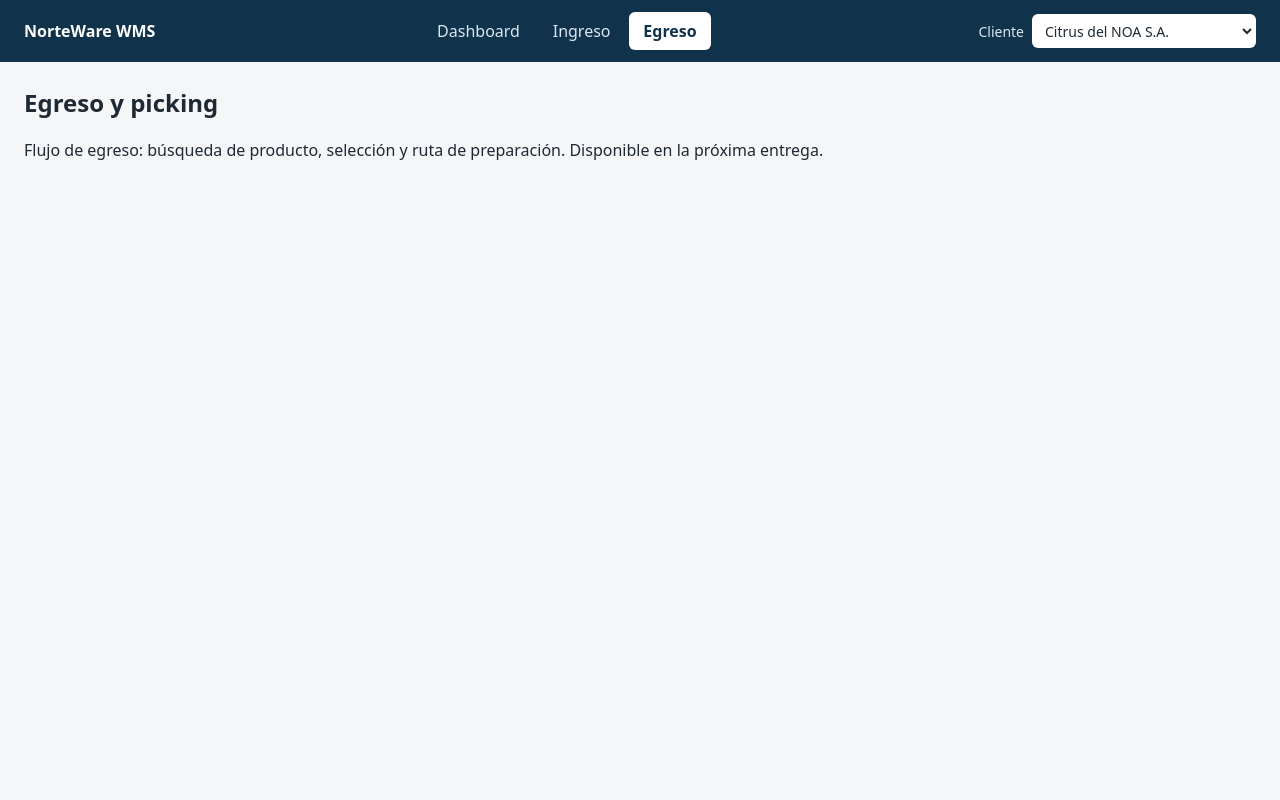
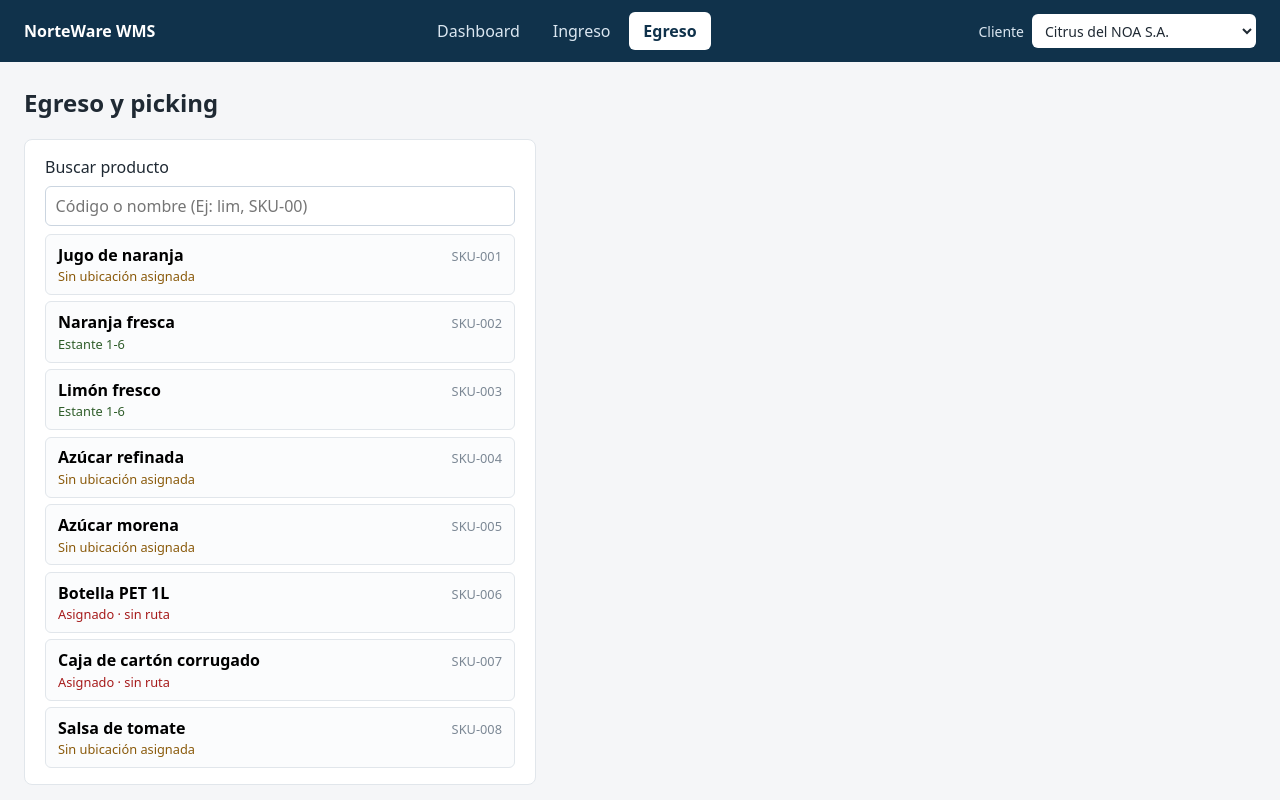
Before and after one commit to Aguss2403/norteware-wms, a React (Vite) app: page /egreso in a window 1280 px wide. Shown: the top 800 px of the page. Built offline with nearby package versions, Linux system fonts and the light colour scheme.

Commit message:
feat(outbound): add search box and egreso picking page

```diff
--- /dev/null
+++ b/src/components/SearchBox.jsx
@@ -0,0 +1,69 @@
+// Outbound search box (spec: outbound-picking Requirement: Product search).
+// Filters the seeded SKUs by code and/or name (case-insensitive) and shows
+// each result's assigned-location status on the ACTIVE client's layout.
+//
+// Props:
+//   onSelect(sku) — called when the user picks a result (owner: Egreso page).
+//
+// Behavior:
+//   - Empty query lists the whole catalog (browse mode), status included.
+//   - A query with no matches shows a no-results message and selects nothing.
+//   - Selection is reported to the parent; the route decision belongs to the
+//     page (spec: Product selection / Pick route display).
+
+import { useState } from 'react';
+import { useClient } from '../context/ClientContext.jsx';
+import { skus } from '../data/skus.js';
+import { rackStatusFor, searchSkus } from '../domain/outbound.js';
+
+const STATUS_COPY = {
+  located: (rackId) => `Estante ${rackId}`,
+  'no-route': () => 'Asignado · sin ruta',
+  unlocated: () => 'Sin ubicación asignada',
+};
+
+export default function SearchBox({ onSelect }) {
+  const { layout } = useClient();
+  const [query, setQuery] = useState('');
+
+  const results = searchSkus(skus, query);
+  const noMatch = query.trim() !== '' && results.length === 0;
+
+  return (
+    <div className="search-box">
+      <label htmlFor="product-search">Buscar producto</label>
+      <input
+        id="product-search"
+        type="search"
+        value={query}
+        placeholder="Código o nombre (Ej: lim, SKU-00)"
+        onChange={(event) => setQuery(event.target.value)}
+      />
+      <ul className="search-results" aria-label="Resultados de búsqueda">
+        {results.map((sku) => {
+          const status = rackStatusFor(layout, sku);
+          return (
+            <li key={sku.skuId}>
+              <button
+                type="button"
+                className="search-result"
+                onClick={() => onSelect(sku)}
+              >
+                <span className="search-result-name">{sku.name}</span>
+                <span className="search-result-code">{sku.skuId}</span>
+                <span className={`search-result-status search-result-status-${status.kind}`}>
+                  {STATUS_COPY[status.kind](status.rackId)}
+                </span>
+              </button>
+            </li>
+          );
+        })}
+      </ul>
+      {noMatch && (
+        <p className="search-empty" role="status">
+          Sin resultados para “{query.trim()}”
+        </p>
+      )}
+    </div>
+  );
+}
--- a/src/index.css
+++ b/src/index.css
@@ -276,3 +276,95 @@ body {
   background: #fbe9e9;
   color: #a61b1b;
 }
+
+.flow-status-located {
+  background: #e8f0fa;
+  color: #10324b;
+}
+
+.flow-status-no-stock {
+  background: #fbe9e9;
+  color: #a61b1b;
+}
+
+.search-box {
+  display: flex;
+  flex-direction: column;
+  gap: 0.5rem;
+  max-width: 32rem;
+  margin-top: 1rem;
+  background: #fff;
+  border: 1px solid #e1e6eb;
+  border-radius: 0.5rem;
+  padding: 1rem 1.25rem;
+}
+
+.search-box input {
+  width: 100%;
+  padding: 0.5rem 0.6rem;
+  border: 1px solid #cbd5e0;
+  border-radius: 0.375rem;
+  font: inherit;
+}
+
+.search-results {
+  list-style: none;
+  margin: 0;
+  padding: 0;
+  display: flex;
+  flex-direction: column;
+  gap: 0.4rem;
+}
+
+.search-result {
+  display: grid;
+  grid-template-columns: 1fr auto;
+  gap: 0.1rem 0.75rem;
+  align-items: baseline;
+  width: 100%;
+  text-align: left;
+  padding: 0.55rem 0.75rem;
+  border: 1px solid #e1e6eb;
+  border-radius: 0.375rem;
+  background: #fbfcfd;
+  cursor: pointer;
+  font: inherit;
+}
+
+.search-result:hover {
+  background: #eef4fb;
+  border-color: #c3d4e6;
+}
+
+.search-result-name {
+  font-weight: 600;
+}
+
+.search-result-code {
+  color: #7b8794;
+  font-size: 0.8rem;
+}
+
+.search-result-status {
+  grid-column: 1 / -1;
+  font-size: 0.8rem;
+  color: #52606d;
+}
+
+.search-result-status-located {
+  color: #2f5d2a;
+}
+
+.search-result-status-unlocated {
+  color: #8a5a0b;
+}
+
+.search-result-status-no-route {
+  color: #a61b1b;
+}
+
+.search-empty {
+  margin: 0;
+  color: #a61b1b;
+  font-size: 0.875rem;
+}
--- a/src/pages/Egreso.jsx
+++ b/src/pages/Egreso.jsx
@@ -1,11 +1,55 @@
+// Outbound picking page (spec: outbound-picking, design: Outbound sequence).
+// SearchBox -> select SKU -> resolveOutboundFlow (shared BFS): located SKUs
+// draw the pick route from the dock to their assigned rack; SKUs without an
+// assigned location report no stock ("no place assigned"); unreachable racks
+// report no route. A new selection clears the previous route first (spec:
+// Reset route on new selection); switching client also resets the flow state.
+
+import { useEffect, useState } from 'react';
+import { useClient } from '../context/ClientContext.jsx';
+import { resolveOutboundFlow } from '../domain/outbound.js';
+import SearchBox from '../components/SearchBox.jsx';
+import WarehouseMap from '../components/WarehouseMap.jsx';
+
+const STATUS_COPY = {
+  located: (rack) => `Ruta de picking al estante ${rack.locationId}`,
+  'no-stock': () => 'Sin stock: este producto no tiene una ubicación asignada en este almacén',
+  'no-route': () => 'No hay ruta al estante asignado para este producto',
+};
+
 export default function Egreso() {
+  const { layout } = useClient();
+  const [route, setRoute] = useState(null);
+  const [status, setStatus] = useState({ kind: 'idle' });
+
+  function handleSelect(sku) {
+    setRoute(null); // clear previous route before starting a new flow
+    setStatus({ kind: 'idle' });
+
+    const result = resolveOutboundFlow(layout, sku);
+    if (result.kind === 'no-stock' || result.kind === 'no-route') {
+      setStatus({ kind: result.kind });
+      return;
+    }
+    setStatus({ kind: result.kind, rack: result.rack });
+    setRoute(result.route);
+  }
+
+  useEffect(() => {
+    setRoute(null);
+    setStatus({ kind: 'idle' });
+  }, [layout.clientId]);
+
   return (
     <section className="page">
       <h1>Egreso y picking</h1>
-      <p>
-        Flujo de egreso: búsqueda de producto, selección y ruta de preparación. Disponible en la
-        próxima entrega.
-      </p>
+      <SearchBox onSelect={handleSelect} />
+      {status.kind !== 'idle' && (
+        <p className={`flow-status flow-status-${status.kind}`} role="status">
+          {STATUS_COPY[status.kind](status.rack)}
+        </p>
+      )}
+      <WarehouseMap route={route} />
     </section>
   );
 }
```
